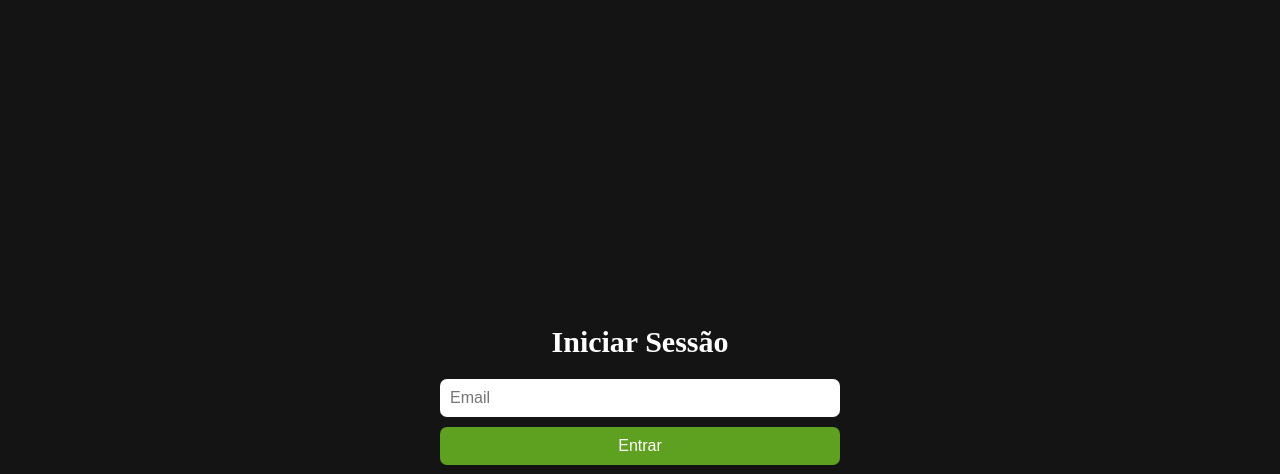
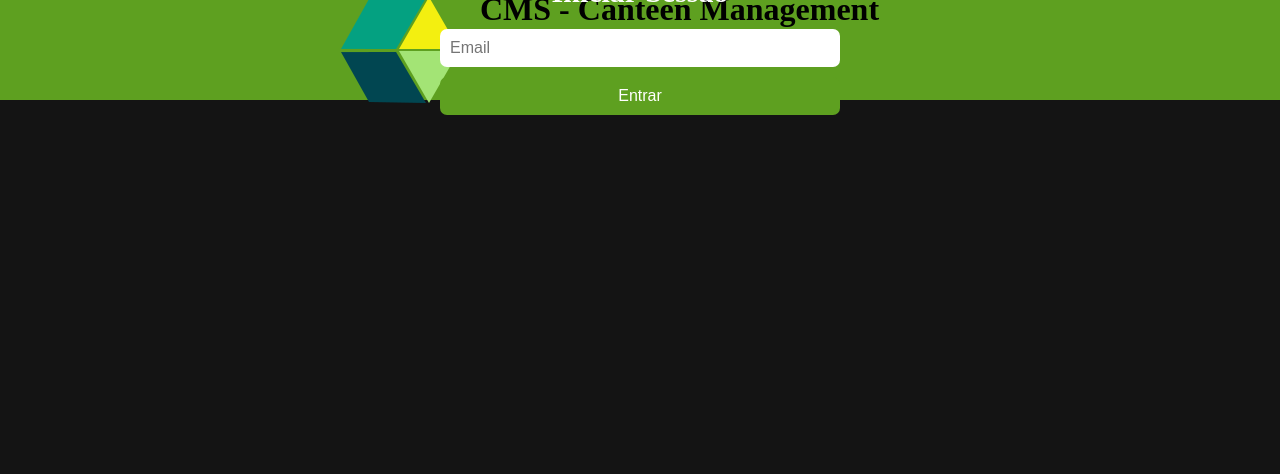
Before and after one commit to Asuryu/GPS, a Flask app: page /login in a window 1280 px wide. Shown: the top 474 px of the page. Run offline with Flask 2, Linux system fonts and the light colour scheme; some web fonts are replaced.

Commit message:
Quick update
.psd files for CMSLogo and Favicon
Favicon.ico implemented in each page
Added adminIndex.html and userIndex.html for further work.

```diff
--- a/src/static/css/login.css
+++ b/src/static/css/login.css
@@ -1,3 +1,12 @@
+.logo{
+    position: absolute;
+    top: 50%;
+    left: 50%;
+    transform: translate(-50%, -50%);
+    display: flex;
+    flex-direction: line;
+}
+
 #form_login{
     position: absolute;
     top: 50%;
--- a/src/static/css/main.css
+++ b/src/static/css/main.css
@@ -5,6 +5,21 @@
 @font-face {
     font-family: AdiNeueBold;
     src: url("/static/fonts/adineuePRO-Bold.ttf");
+}
+
+header{
+    width: 100%;
+    height: 100px;
+    background-color: #5ea020;
+    display: flex;
+    justify-content: space-between;
+    align-items: center;
+    padding: 0 20px;
+    box-sizing: border-box;
+    position: fixed;
+    top: 0;
+    left: 0;
+    z-index: 100;
 }
 
 body{
--- a/src/templates/login.html
+++ b/src/templates/login.html
@@ -6,8 +6,14 @@
     <meta name="viewport" content="width=device-width, initial-scale=1.0">
     <link rel="stylesheet" href="static/css/main.css">
     <link rel="stylesheet" href="static/css/login.css">
+    <link rel="icon" type="image/x-icon" href="static/images/favicon.ico">
     <title>CMS - Login</title>
 </head>
+<header>
+    <div class="logo">
+        <img src="static/images/CMSLogo.png" alt="logo">
+        <h1>CMS - Canteen Management System</h1>
+    </div>
 <body>
     <form id="form_login" action="/login" method="POST">
         <h class="title">Iniciar Sessão</h>
```
Also changed, not shown: src/templates/adminIndex.html (added, +15 -0 lines), src/templates/userIndex.html (added, +15 -0 lines), src/static/images/CMSLogo.png (added), src/static/images/Favicon.ico (added), 2 other files.
